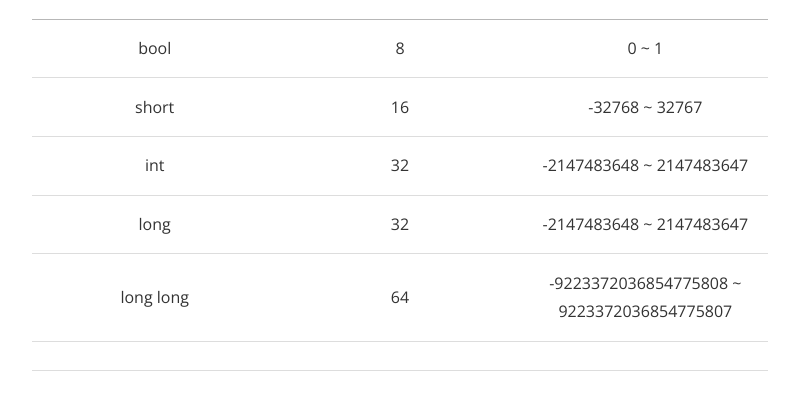
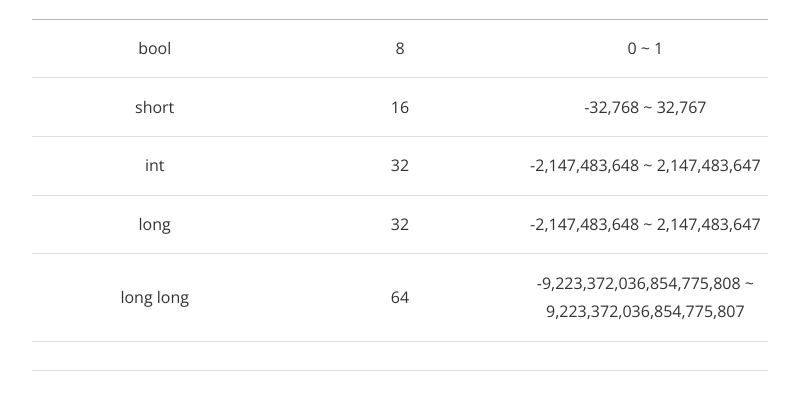
Before and after one commit to atomic0x90/atomic0x90.github.io, a Jekyll site: the page built from _posts/2019-05-30-Variables-and-data-types.markdown, in a window 1280 px wide and 1400 px high, scrolled down 2263 px. Shown: the part 164-572 px from the top of the window, without its empty margins (240-1039 px from the left). Built offline with Jekyll 4.4.1, drawn with Linux system fonts in a browser that asks for light colours; nearby versions of some CDN libraries; comment, search, counter and statistics services are not loaded; some of the changed text lies outside the part shown.

Commit message:
Update link, contents, etc.

```diff
--- a/_posts/2019-05-30-Variables-and-data-types.markdown
+++ b/_posts/2019-05-30-Variables-and-data-types.markdown
@@ -83,10 +83,10 @@ void		|\-		|\-
 자료형		|비트수		|범위
 :------:	|:------:	|:------:
 bool		|8		|0 ~ 1
-short		|16		|-32768 ~ 32767
-int		|32		|-2147483648 ~ 2147483647
-long		|32		|-2147483648 ~ 2147483647
-long long	|64		|-9223372036854775808 ~ 9223372036854775807
+short		|16		|-32,768 ~ 32,767
+int		|32		|-2,147,483,648 ~ 2,147,483,647
+long		|32		|-2,147,483,648 ~ 2,147,483,647
+long long	|64		|-9,223,372,036,854,775,808 ~ 9,223,372,036,854,775,807
 
 ---
 
@@ -116,9 +116,9 @@ double		|64		|1.79E-308(-1.79\*10^308) ~ 1.79E+308(1.79\*10^308) (15digits)
 자료형		|비트수		|범위
 :------:	|:------:	|:------:
 unsigned char	|8		|0 ~ 255
-unsigned short	|		|0 ~ 65535
+unsigned short	|16		|0 ~ 65,535
 unsigned int	|32		|0 ~ 4,294,967,295
-
+unsigned long	|32		|0 ~ 4,294,967,295
 
 
 
@@ -140,11 +140,20 @@ char atomic0x90;	//자료형 : char, 변수이름 : atomic0x90
 
 
 
+**감사합니다.**
 
 
 
+[\<\< 이전글][0]|[홈으로 가기][1]       |[post 목록 보기][2]    |[다음글 \>\>][3]
+------          |:------:               |:------:               |------:
+|||
 
 
+
+[0]: https://atomic0x90.github.io/c-language/2019/05/29/ASCII.html "ASCII 코드"
+[1]: https://atomic0x90.github.io/ "home"
+[2]: https://atomic0x90.github.io/posts/ "posts"
+[3]: https://atomic0x90.github.io/c-language/2019/05/30/Variables-and-data-types.html "현재 페이지"
 
 
 
```
Also changed, not shown: other parts of _posts/2019-05-30-Variables-and-data-types.markdown (+1 -1 lines).
